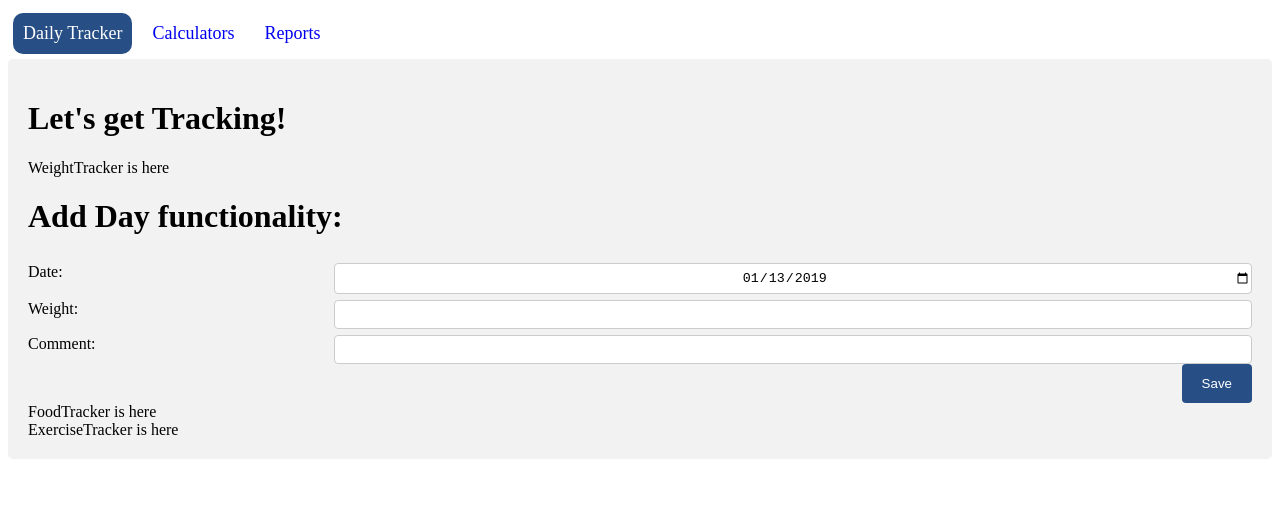
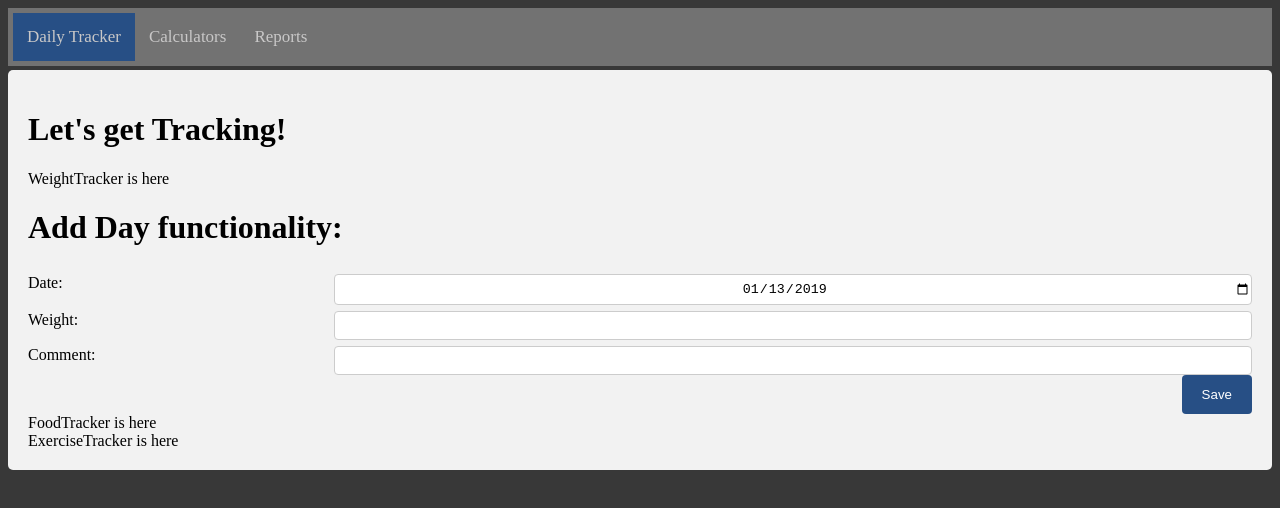
Before and after one commit to fl0at-on/XR-CZ, a React (Create React App) app: page /tracker in a window 1280 px wide. Shown: the top 508 px of the page. Built offline with nearby package versions, Linux system fonts and the light colour scheme.

Commit message:
Adding burger menu for mobile

```diff
--- a/package.json
+++ b/package.json
@@ -6,9 +6,9 @@
   "main": "src/index.js",
   "dependencies": {
     "convert-units": "2.3.4",
-    "math.js": "1.1.43",
     "moment": "2.23.0",
     "react": "16.5.2",
+    "react-burger-menu": "2.6.1",
     "react-dom": "16.5.2",
     "react-router-dom": "4.3.1",
     "react-scripts": "2.0.3",
--- a/public/index.html
+++ b/public/index.html
@@ -1,16 +1,30 @@
 <!DOCTYPE html>
 <html lang="en">
-
   <head>
-	<meta charset="utf-8">
-	<meta name="viewport" content="width=device-width, initial-scale=1, shrink-to-fit=no">
-	<meta name="theme-color" content="#000000">
+    <meta charset="utf-8" />
+    <meta
+      name="viewport"
+      content="width=device-width, initial-scale=1, shrink-to-fit=no"
+    />
+    <meta name="theme-color" content="#000000" />
     <!--
       manifest.json provides metadata used when your web app is added to the
       homescreen on Android. See https://developers.google.com/web/fundamentals/engage-and-retain/web-app-manifest/
     -->
-	<link rel="manifest" href="%PUBLIC_URL%/manifest.json">
-	<link rel="shortcut icon" href="%PUBLIC_URL%/favicon.ico">
+    <link rel="manifest" href="%PUBLIC_URL%/manifest.json" />
+    <link rel="shortcut icon" href="%PUBLIC_URL%/favicon.ico" />
+    <link
+      rel="stylesheet"
+      href="https://use.fontawesome.com/releases/v5.6.3/css/all.css"
+      integrity="sha384-UHRtZLI+pbxtHCWp1t77Bi1L4ZtiqrqD80Kn4Z8NTSRyMA2Fd33n5dQ8lWUE00s/"
+      crossorigin="anonymous"
+    />
+    <link
+      rel="stylesheet"
+      href="https://use.fontawesome.com/releases/v5.6.3/css/all.css"
+      integrity="sha384-UHRtZLI+pbxtHCWp1t77Bi1L4ZtiqrqD80Kn4Z8NTSRyMA2Fd33n5dQ8lWUE00s/"
+      crossorigin="anonymous"
+    />
     <!--
       Notice the use of %PUBLIC_URL% in the tags above.
       It will be replaced with the URL of the `public` folder during the build.
@@ -24,9 +38,7 @@
   </head>
 
   <body>
-	<noscript>
-		You need to enable JavaScript to run this app.
-	</noscript>
+    <noscript> You need to enable JavaScript to run this app. </noscript>
     <div id="root"></div>
     <!--
       This HTML file is a template.
@@ -39,5 +51,4 @@
       To create a production bundle, use `npm run build` or `yarn build`.
     -->
   </body>
-
 </html>
--- a/src/components/App.css
+++ b/src/components/App.css
@@ -1,5 +1,9 @@
 * {
   box-sizing: border-box;
+}
+
+body {
+  background-color: rgb(56, 56, 56);
 }
 .container {
   border-radius: 5px;
@@ -51,6 +55,7 @@ input[type="submit"]:hover {
   display: table;
   clear: both;
 }
+
 @media screen and (max-width: 600px) {
   .col-25,
   .col-75,
@@ -59,19 +64,3 @@ input[type="submit"]:hover {
     margin-top: 0;
   }
 }
-.nav-btn {
-  margin: 5px;
-  font-size: 18px;
-  padding: 10px;
-  border-radius: 10px;
-  display: inline-block;
-  text-decoration: none;
-}
-
-.nav-btn-active {
-  background-color: #274f85;
-  color: white;
-}
-.nav-btn:hover {
-  transform: scale(1.05);
-}
--- a/src/components/App.jsx
+++ b/src/components/App.jsx
@@ -17,7 +17,6 @@ class App extends Component {
             <Route path="/tracker" component={Trackers} />
             <Route path="/calculator" component={Calculator} />
             <Route path="/report" component={Reports} />
-
             <Route component={Error} />
           </Switch>
         </div>
--- /dev/null
+++ b/src/components/Navigation/Nav.css
@@ -0,0 +1,99 @@
+:root {
+  /*Add colors here!*/
+}
+
+nav.nav-bar {
+  overflow: hidden;
+  background-color: rgb(114, 114, 114);
+  display: inline-block;
+  width: 100%;
+  padding: 5px;
+}
+
+.hidden {
+  display: none;
+}
+
+/*Testing out how to render a burger-menu*/
+.burger-menu {
+  display: none;
+  list-style-type: none;
+
+  position: absolute;
+  bottom: 50px;
+  right: 0px;
+}
+#site-nav-control {
+  display: none;
+}
+
+nav ul {
+  width: 100%;
+  background-color: rgb(114, 114, 114);
+  padding-left: 0;
+}
+nav li {
+  padding: 10px;
+}
+
+nav li:nth-child(odd) {
+  background-color: #5471b1;
+}
+
+nav .nav-btn-active {
+  background-color: #274f85;
+  color: white;
+}
+
+nav .nav-btn-active:hover {
+  background-color: #5075c5;
+}
+nav .nav-btn {
+  float: left;
+  display: block;
+  color: #c9c8c8;
+  text-align: center;
+  padding: 14px 14px;
+  text-decoration: none;
+  font-size: 17px;
+}
+
+.navlink:hover {
+  background-color: #ddd;
+  color: black;
+}
+
+#menu-icon {
+  display: none;
+  position: fixed;
+  bottom: 25px;
+  right: 25px;
+  background-color: #274f85;
+  padding: 5px;
+  border-radius: 5px;
+  transform: scale(2);
+  color: white;
+}
+
+@media screen and (max-width: 600px) {
+  #menu-icon {
+    display: inline-block;
+  }
+  #site-nav-control:checked ~ nav {
+    display: block;
+  }
+
+  .burger-menu {
+    display: block;
+  }
+
+  #site-nav-control ~ nav {
+    display: none;
+  }
+  nav .navlink,
+  nav .nav-btn {
+    visibility: hidden;
+    display: none;
+    position: absolute;
+  }
+}
--- a/src/components/Navigation/NavBar.jsx
+++ b/src/components/Navigation/NavBar.jsx
@@ -1,14 +1,115 @@
 import React from "react";
 import NavTab from "./NavTab.jsx";
 
-const NavBar = () => {
-  return (
-    <div className="nav-bar">
-      <NavTab to="/tracker" labelName="Daily Tracker" />
-      <NavTab to="/calculator" labelName="Calculators" />
-      <NavTab to="/report" labelName="Reports" />
-    </div>
-  );
-};
+import "./Nav.css";
+
+class NavBar extends React.Component {
+  constructor(props) {
+    super(props);
+    this.state = {
+      checked: false
+    };
+  }
+
+  // toggleBurgerMenu = () => {
+  //   const toggledState = document.getElementById("site-nav-control");
+  //   toggledState.checked = !toggledState.checked;
+  // };
+
+  render() {
+    const { checked } = this.state;
+    return (
+      <div className="nav-bar">
+        <input
+          type="checkbox"
+          id="site-nav-control"
+          className="hidden"
+          checked={checked}
+          readOnly
+        />
+        <label
+          htmlFor="site-nav-control"
+          id="menu-icon"
+          className="icon fa fa-bars"
+          onClick={() => this.setState({ checked: !checked })}
+        />
+
+        <nav className="nav-bar">
+          <div>
+            <NavTab
+              to="/tracker"
+              className="nav-btn first-nav"
+              children="Daily Tracker"
+              onClick={() => {}}
+            />
+            <NavTab
+              to="/calculator"
+              className="nav-btn "
+              children="Calculators"
+              onClick={() => {}}
+            />
+            <NavTab
+              to="/report"
+              className="nav-btn "
+              children="Reports"
+              onClick={() => {}}
+            />
+          </div>
+
+          <ul className="burger-menu">
+            <li>
+              <NavTab
+                to="/tracker"
+                className="nav-mobile"
+                children="Daily Tracker"
+                onClick={() => this.setState({})}
+              >
+                <span>
+                  <i className="fa fa-fw fa-arrow-right" />
+                  Daily Tracker
+                </span>
+              </NavTab>
+            </li>
+            <li>
+              <NavTab
+                to="/calculator"
+                className="nav-mobile"
+                children="Calculators"
+                onClick={() => this.setState({ checked: false })}
+              >
+                <span>
+                  <i className="fa fa-fw fa-arrow-right" />
+                  Calculators
+                </span>
+              </NavTab>
+            </li>
+            <li>
+              <NavTab
+                to="/report"
+                className="nav-mobile"
+                children="Reports"
+                onClick={() => this.setState({ checked: false })}
+              >
+                <span>
+                  <i className="fa fa-fw fa-arrow-right" />
+                  Report
+                </span>
+              </NavTab>
+            </li>
+            <li>
+              <label
+                htmlFor="site-nav-control"
+                onClick={() => this.setState({ checked: false })}
+              >
+                <i className="fa fa-fw fa-times" />
+                <span>Close</span>
+              </label>
+            </li>
+          </ul>
+        </nav>
+      </div>
+    );
+  }
+}
 
 export default NavBar;
--- a/src/components/Navigation/NavTab.jsx
+++ b/src/components/Navigation/NavTab.jsx
@@ -1,11 +1,19 @@
 import React from "react";
-import { NavLink } from "react-router-dom";
+import { NavLink, Link } from "react-router-dom";
+//import "./Nav.css";
 
 const NavTab = props => {
   return (
-    <NavLink className="nav-btn" activeClassName="nav-btn-active" to={props.to}>
-      {props.labelName}
-    </NavLink>
+    <div>
+      <NavLink
+        className={` ${props.className || ""}`}
+        activeClassName="nav-btn-active"
+        to={props.to}
+        onClick={() => props.onClick()}
+      >
+        {props.children}
+      </NavLink>
+    </div>
   );
 };
 
```
Lines whose indentation alone changed are shown as unchanged.
